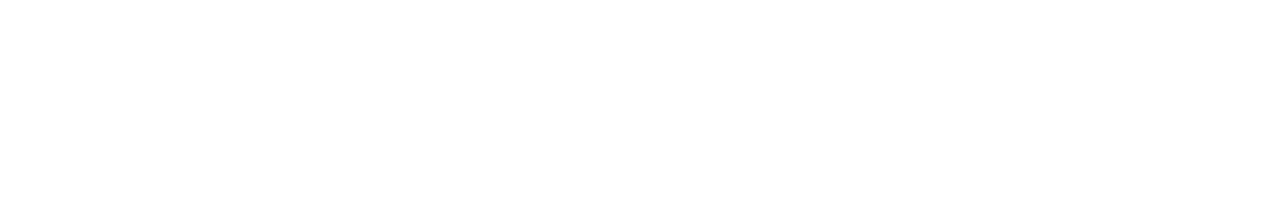
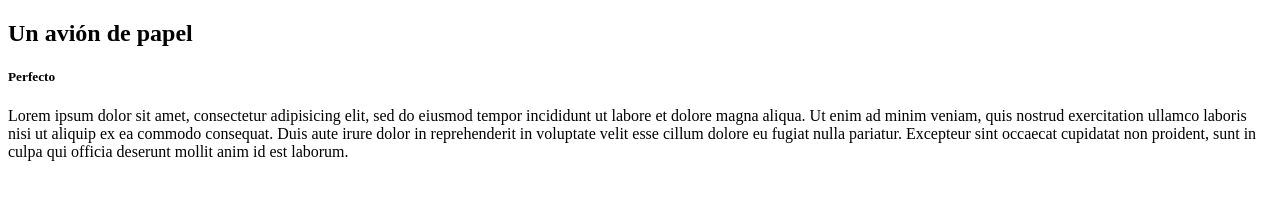
Before and after one commit to RuthMeryCardenas/Leccion24-EJG-Tipografias, a plain HTML site: page index.html in a window 1280 px wide. Drawn offline with Linux system fonts and the light colour scheme.

Commit message:
index-estructura básica

```diff
--- a/index.html
+++ b/index.html
@@ -10,5 +10,18 @@
   <title>Tipografía e íconos</title>
 </head>
 <body>
+  <div class="contenedor">
+    <div class="box-uno">
+      <span class="icon-paperplane"></span>
+      <h2>Un avión de papel</h2>
+      <h5>Perfecto</h5>
+      <p>Lorem ipsum dolor sit amet, consectetur adipisicing elit, sed do eiusmod tempor
+        incididunt ut labore et dolore magna aliqua. Ut enim ad minim veniam, quis nostrud
+        exercitation ullamco laboris nisi ut aliquip ex ea commodo consequat. Duis aute irure
+        dolor in reprehenderit in voluptate velit esse cillum dolore eu fugiat nulla pariatur.
+        Excepteur sint occaecat cupidatat non proident, sunt in culpa qui officia deserunt mollit
+        anim id est laborum.</p>
+    </div>
+  </div>
 </body>
 </html>
```
